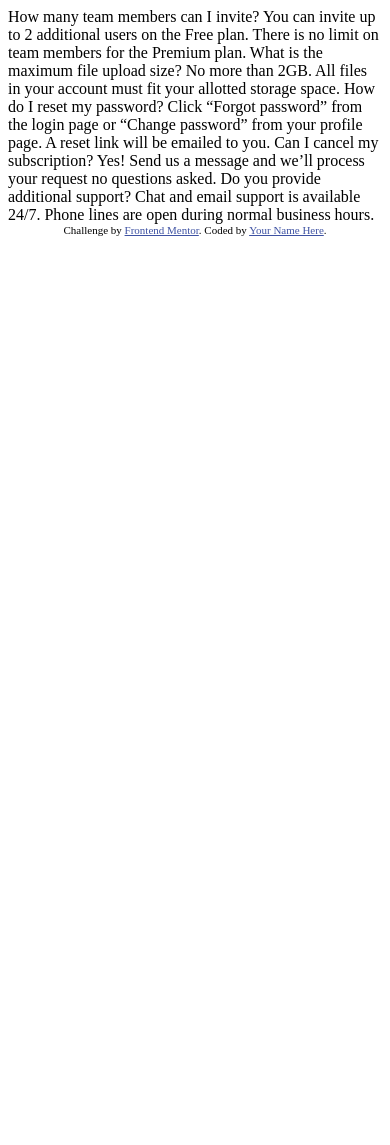
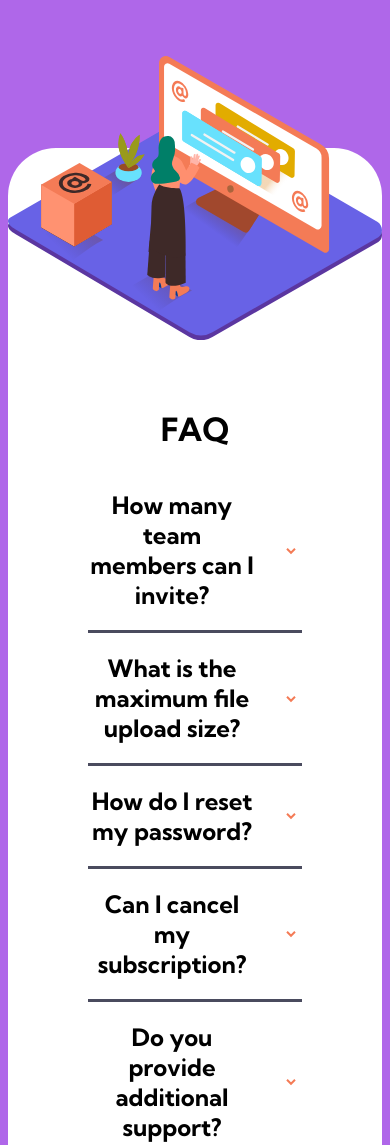
Before and after one commit to marioCoding/faq-accordion-card-main, a plain HTML site: page index.html in a window 390 px wide. Shown: the top 1145 px of the page. Before the commit the page ends 844 px from the top, so only its background shows below. Drawn offline with Linux system fonts and the light colour scheme.

Commit message:
Finished the mobile version

```diff
--- a/index.html
+++ b/index.html
@@ -5,36 +5,72 @@
   <meta name="viewport" content="width=device-width, initial-scale=1.0"> <!-- displays site properly based on user's device -->
 
   <link rel="icon" type="image/png" sizes="32x32" href="./images/favicon-32x32.png">
+  <link href="./styles/style.css" rel="stylesheet" type="text/css">
+
+  <link rel="preconnect" href="https://fonts.googleapis.com">
+  <link rel="preconnect" href="https://fonts.gstatic.com" crossorigin>
+  <link href="https://fonts.googleapis.com/css2?family=Kumbh+Sans:wght@400;700&display=swap" rel="stylesheet">
 
   <title>Frontend Mentor | FAQ Accordion Card</title>
+</head>
 
-  <!-- Feel free to remove these styles or customise in your own stylesheet 👍 -->
-  <style>
-    .attribution { font-size: 11px; text-align: center; }
-    .attribution a { color: hsl(228, 45%, 44%); }
-  </style>
-</head>
 <body>
-  How many team members can I invite?
-  You can invite up to 2 additional users on the Free plan. There is no limit on
-  team members for the Premium plan.
+  <div class="heroImageWrapper">
+  <img src="./images/illustration-woman-online-mobile.svg" alt="hero image" class="heroImg">
+  </div>
 
-  What is the maximum file upload size?
-  No more than 2GB. All files in your account must fit your allotted storage space.
+  <div class="wrapper">
+  <h1>FAQ</h1>
 
-  How do I reset my password?
-  Click “Forgot password” from the login page or “Change password” from your profile page.
-  A reset link will be emailed to you.
+  <div class="h2Wrapper">
+  <h2>How many team members can I invite?</h2>
+  <button id="button1"><img src="./images/icon-arrow-down.svg" alt="icon arrow down"></button>
+  </div>
+  <div class="accordionWrapper">
+    <p id="accordion1">You can invite up to 2 additional users on the Free plan. There is no limit on
+    team members for the Premium plan.</p>
+  </div>
 
-  Can I cancel my subscription?
-  Yes! Send us a message and we’ll process your request no questions asked.
+  <div class="h2Wrapper">
+  <h2>What is the maximum file upload size?</h2>
+  <button id="button2"><img src="./images/icon-arrow-down.svg" alt="icon arrow down"></button>
+  </div>
+  <div class="accordionWrapper">
+    <p id="accordion2">No more than 2GB. All files in your account must fit your allotted storage space.</p>
+  </div>
 
-  Do you provide additional support?
-  Chat and email support is available 24/7. Phone lines are open during normal business hours.
+  <div class="h2Wrapper">
+  <h2>How do I reset my password?</h2>
+  <button id="button3"><img src="./images/icon-arrow-down.svg" alt="icon arrow down"></button>
+  </div>
+  <div class="accordionWrapper">
+    <p id="accordion3">Click “Forgot password” from the login page or “Change password” from your profile page.
+      A reset link will be emailed to you.</p>
+  </div>
+
+  <div class="h2Wrapper">
+  <h2>Can I cancel my subscription?</h2>
+  <button id="button4"><img src="./images/icon-arrow-down.svg" alt="icon arrow down"></button>
+  </div>
+  <div class="accordionWrapper">
+    <p id="accordion4">Yes! Send us a message and we’ll process your request no questions asked.</p>
+  </div>
+
+  <div class="h2Wrapper">
+  <h2>Do you provide additional support?</h2>
+  <button id="button5"><img src="./images/icon-arrow-down.svg" alt="icon arrow down"></button>
+  </div>
+  <div class="accordionWrapper">
+    <p id="accordion5">Chat and email support is available 24/7. Phone lines are open during normal business hours.</p>
+  </div>
+
+  </div>
 
   <div class="attribution">
     Challenge by <a href="https://www.frontendmentor.io?ref=challenge" target="_blank">Frontend Mentor</a>.
     Coded by <a href="#">Your Name Here</a>.
   </div>
+
+  <script src="./scripts/main.js" type="text/javascript"></script>
 </body>
 </html>
--- a/scripts/main.js
+++ b/scripts/main.js
@@ -0,0 +1,48 @@
+let answerBlock1 = document.getElementById('accordion1');
+let answerBlock2 = document.getElementById('accordion2');
+let answerBlock3 = document.getElementById('accordion3');
+let answerBlock4 = document.getElementById('accordion4');
+let answerBlock5 = document.getElementById('accordion5');
+let button1 = document.getElementById('button1');
+let button2 = document.getElementById('button2');
+let button3 = document.getElementById('button3');
+let button4 = document.getElementById('button4');
+let button5 = document.getElementById('button5');
+
+// This function changes the visibility of the answer block
+let displayAnswerBlock1 = function() {
+    if(answerBlock1.style.display === 'none')
+        answerBlock1.style.display = 'block';
+    else
+        answerBlock1.style.display = 'none'
+}
+let displayAnswerBlock2 = function() {
+    if(answerBlock2.style.display === 'none')
+        answerBlock2.style.display = 'block';
+    else
+        answerBlock2.style.display = 'none'
+}
+let displayAnswerBlock3 = function() {
+    if(answerBlock3.style.display === 'none')
+        answerBlock3.style.display = 'block';
+    else
+        answerBlock3.style.display = 'none'
+}
+let displayAnswerBlock4 = function() {
+    if(answerBlock4.style.display === 'none')
+        answerBlock4.style.display = 'block';
+    else
+        answerBlock4.style.display = 'none'
+}
+let displayAnswerBlock5 = function() {
+    if(answerBlock5.style.display === 'none')
+        answerBlock5.style.display = 'block';
+    else
+        answerBlock5.style.display = 'none'
+}
+
+button1.onclick = displayAnswerBlock1;
+button2.onclick = displayAnswerBlock2;
+button3.onclick = displayAnswerBlock3;
+button4.onclick = displayAnswerBlock4;
+button5.onclick = displayAnswerBlock5;
--- a/styles/style.css
+++ b/styles/style.css
@@ -0,0 +1,58 @@
+/* style for FAQ-Accordion */
+
+body {
+    font-family: 'Kumbh Sans', sans-serif;
+    background-color: hsl(273, 75%, 66%);
+}
+.heroImageWrapper {
+    display: flex;
+    justify-content: center;
+    align-items: center;
+}
+.heroImg {
+    margin-bottom: -12em;
+    width: 40em;
+    padding-top: 3em;
+}
+.wrapper {
+    background-color: #fff;
+    border-radius: 3em;
+    padding: 15em 5em 5em 5em;
+}
+h1 {
+    text-align: center;
+    font-size: xx-large;
+}
+.h2Wrapper {
+    display: flex;
+    justify-content: center;
+    align-items: center;
+}
+h2 {
+    text-align: center;
+    padding-right: 1em;
+}
+#button1, #button2, #button3, #button4, #button5 {
+    border-style: none;
+    background-color: #fff;
+}
+button:hover {
+    cursor: pointer;
+}
+p {
+    text-align: center;
+}
+.accordionWrapper {
+    border-style: solid;
+    border-color: hsl(237, 12%, 33%);
+    border-top: hsl(237, 12%, 33%);
+    border-left: hsl(237, 12%, 33%);
+    border-right: hsl(237, 12%, 33%);
+}
+#accordion1, #accordion2, #accordion3, #accordion4, #accordion5 {
+    display: none;
+}
+.attribution {
+    font-size: 11px; text-align: center; }
+.attribution a {
+    color: hsl(228, 45%, 44%); }
```
